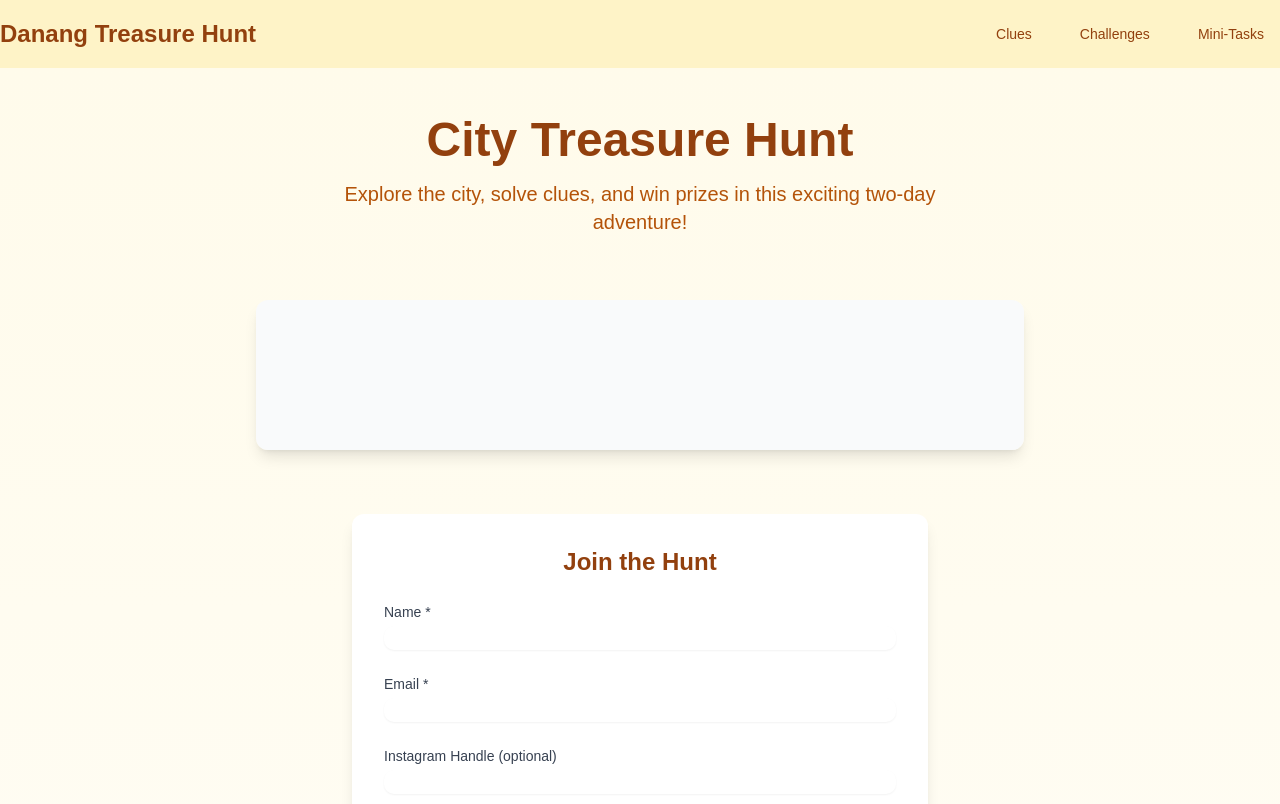
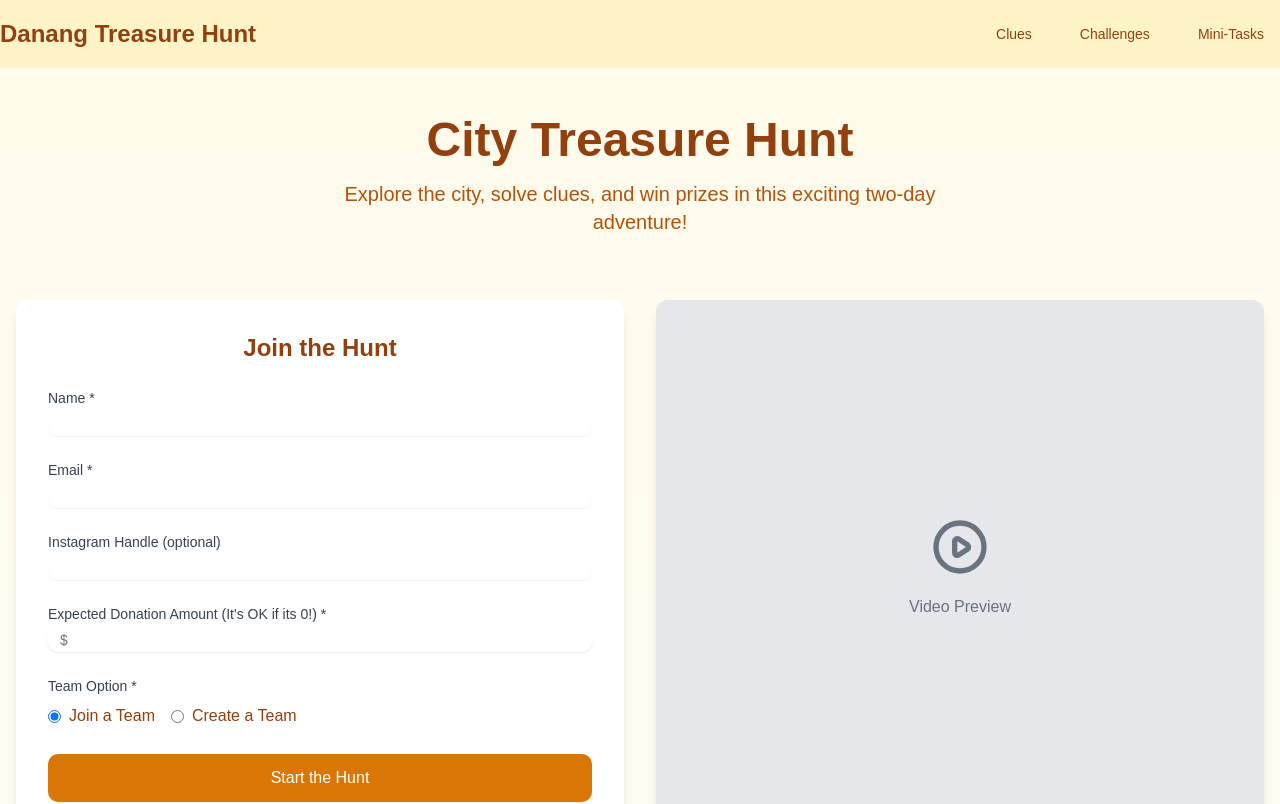
Before and after one commit to Aloha-Treasure-Hunt/Aloha-FE, a Next.js app: page /landing in a window 1280 px wide. Shown: the top 804 px of the page. Built offline with nearby package versions, Linux system fonts and the light colour scheme.

Commit message:
made UI changes to landing page

```diff
--- a/app/landing/page.tsx
+++ b/app/landing/page.tsx
@@ -20,22 +20,48 @@ const Page: FC = () => {
           </p>
         </section>
 
-        <section className="aspect-w-16 aspect-h-9 max-w-3xl mx-auto">
+        <div className="grid md:grid-cols-2 gap-8">
+          <section className="bg-white rounded-lg shadow-lg p-8">
+            <h2 className="text-2xl font-bold text-amber-800 mb-6 text-center">
+              Join the Hunt
+            </h2>
+            <RegistrationForm />
+          </section>
+
+          <section className="aspect-w-16 aspect-h-9 bg-gray-100 rounded-lg shadow-lg relative">
+            <div className="absolute inset-0 flex items-center justify-center bg-gray-200 rounded-lg">
+              <div className="text-gray-500 text-center">
+                <svg
+                  className="w-16 h-16 mx-auto mb-4"
+                  fill="none"
+                  stroke="currentColor"
+                  viewBox="0 0 24 24"
+                >
+                  <path
+                    strokeLinecap="round"
+                    strokeLinejoin="round"
+                    strokeWidth={2}
+                    d="M14.752 11.168l-3.197-2.132A1 1 0 0010 9.87v4.263a1 1 0 001.555.832l3.197-2.132a1 1 0 000-1.664z"
+                  />
+                  <path
+                    strokeLinecap="round"
+                    strokeLinejoin="round"
+                    strokeWidth={2}
+                    d="M21 12a9 9 0 11-18 0 9 9 0 0118 0z"
+                  />
+                </svg>
+                <p>Video Preview</p>
+              </div>
+            </div>
             <iframe
-            className="w-full h-full rounded-lg shadow-lg"
+              className="w-full h-full rounded-lg"
               src="YOUR_YOUTUBE_VIDEO_URL"
               title="Treasure Hunt Introduction"
               allow="accelerometer; autoplay; clipboard-write; encrypted-media; gyroscope; picture-in-picture"
               allowFullScreen
             />
           </section>
-
-        <section className="max-w-xl mx-auto bg-white rounded-lg shadow-lg p-8">
-          <h2 className="text-2xl font-bold text-amber-800 mb-6 text-center">
-            Join the Hunt
-          </h2>
-          <RegistrationForm />
-        </section>
+        </div>
 
         <section className="max-w-4xl mx-auto">
           <FAQ />
--- a/components/landing/registration-form.tsx
+++ b/components/landing/registration-form.tsx
@@ -88,7 +88,7 @@ export function RegistrationForm() {
 
       <div>
         <label htmlFor="donation" className="block text-sm font-medium text-gray-700">
-          Donation Amount *
+          Expected Donation Amount (It's OK if its 0!) *
         </label>
         <div className="mt-1 relative rounded-md shadow-sm">
           <div className="absolute inset-y-0 left-0 pl-3 flex items-center pointer-events-none">
```
Lines whose indentation alone changed are shown as unchanged.
